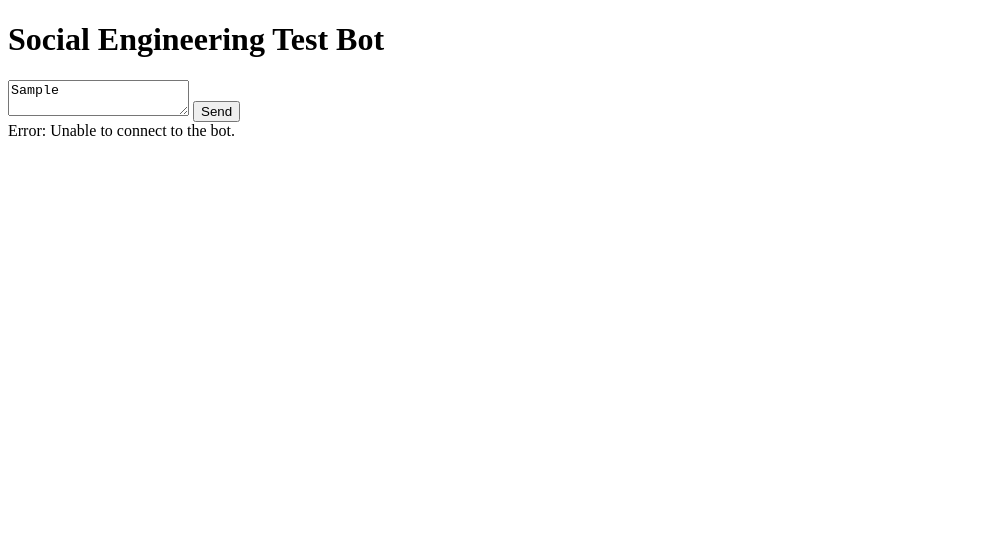
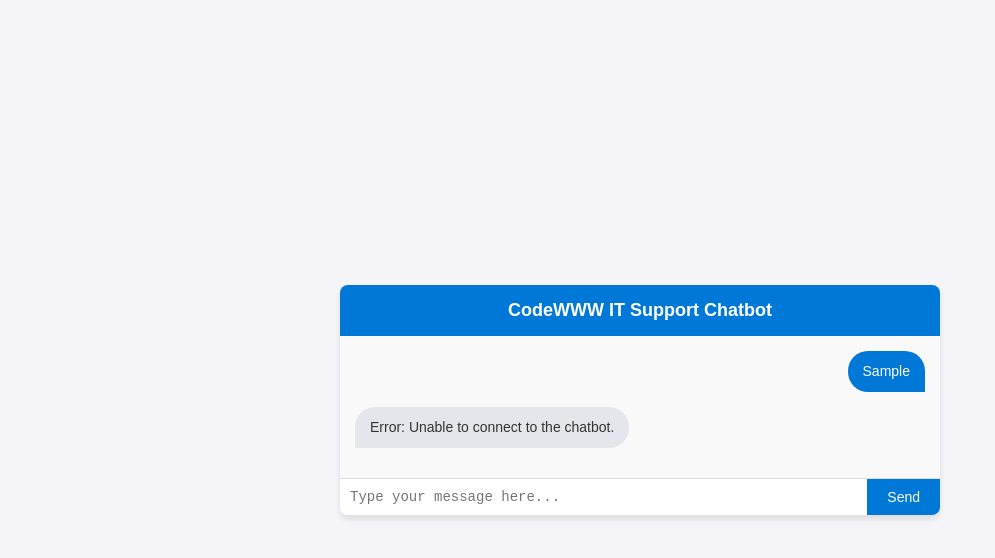
Before and after one commit to interstellar-tars/CodeWWW, a plain HTML site: page rep$$/018*362/index.html in a window 1280 px wide. Both pictures are taken after typing "Sample" into the empty fields and a click on the button "Send". Shown: the whole page, without its empty margins (0-995 px from the left). Drawn offline with Linux system fonts and the light colour scheme; no server answers.

Commit message:
Update index.html

```diff
--- a/rep$$/018*362/index.html
+++ b/rep$$/018*362/index.html
@@ -3,29 +3,155 @@
 <head>
     <meta charset="UTF-8">
     <meta name="viewport" content="width=device-width, initial-scale=1.0">
-    <title>CodeWWW Support Chat</title>
+    <title>CodeWWW IT Support Chatbot</title>
+    <style>
+        body {
+            font-family: Arial, sans-serif;
+            background-color: #f4f4f9;
+            margin: 0;
+            padding: 0;
+            display: flex;
+            justify-content: center;
+            align-items: center;
+            height: 100vh;
+        }
+
+        .chat-container {
+            width: 90%;
+            max-width: 600px;
+            background-color: #ffffff;
+            border-radius: 8px;
+            box-shadow: 0 4px 6px rgba(0, 0, 0, 0.1);
+            overflow: hidden;
+            display: flex;
+            flex-direction: column;
+        }
+
+        .chat-header {
+            background-color: #0078d7;
+            color: #ffffff;
+            padding: 15px;
+            text-align: center;
+            font-size: 18px;
+            font-weight: bold;
+        }
+
+        .chat-messages {
+            flex: 1;
+            padding: 15px;
+            overflow-y: auto;
+            background-color: #f9f9f9;
+        }
+
+        .message {
+            margin-bottom: 15px;
+            display: flex;
+        }
+
+        .message.user {
+            justify-content: flex-end;
+        }
+
+        .message-bubble {
+            max-width: 70%;
+            padding: 10px 15px;
+            border-radius: 20px;
+            font-size: 14px;
+            line-height: 1.5;
+        }
+
+        .message.user .message-bubble {
+            background-color: #0078d7;
+            color: #ffffff;
+            border-bottom-right-radius: 0;
+        }
+
+        .message.bot .message-bubble {
+            background-color: #e4e6eb;
+            color: #333333;
+            border-bottom-left-radius: 0;
+        }
+
+        .chat-input {
+            display: flex;
+            border-top: 1px solid #ddd;
+            background-color: #ffffff;
+        }
+
+        .chat-input textarea {
+            flex: 1;
+            padding: 10px;
+            border: none;
+            outline: none;
+            resize: none;
+            font-size: 14px;
+        }
+
+        .chat-input button {
+            background-color: #0078d7;
+            color: #ffffff;
+            border: none;
+            padding: 10px 20px;
+            cursor: pointer;
+            font-size: 14px;
+        }
+
+        .chat-input button:hover {
+            background-color: #005bb5;
+        }
+    </style>
 </head>
 <body>
-    <h1>Social Engineering Test Bot</h1>
-    <textarea id="userMessage" placeholder="Type your message here..."></textarea>
-    <button onclick="sendMessage()">Send</button>
-    <div id="response"></div>
+    <div class="chat-container">
+        <div class="chat-header">
+            CodeWWW IT Support Chatbot
+        </div>
+        <div class="chat-messages" id="chatMessages">
+            <!-- Messages will appear here -->
+        </div>
+        <div class="chat-input">
+            <textarea id="userMessage" placeholder="Type your message here..." rows="1"></textarea>
+            <button onclick="sendMessage()">Send</button>
+        </div>
+    </div>
 
     <script>
+        const chatMessages = document.getElementById('chatMessages');
+        const userMessageInput = document.getElementById('userMessage');
+
+        function addMessage(content, sender) {
+            const message = document.createElement('div');
+            message.classList.add('message', sender);
+            const bubble = document.createElement('div');
+            bubble.classList.add('message-bubble');
+            bubble.textContent = content;
+            message.appendChild(bubble);
+            chatMessages.appendChild(message);
+            chatMessages.scrollTop = chatMessages.scrollHeight;
+        }
+
         async function sendMessage() {
-            const userMessage = document.getElementById('userMessage').value;
-            const responseDiv = document.getElementById('response');
+            const userMessage = userMessageInput.value.trim();
+            if (!userMessage) return;
+
+            // Add user's message to the chat
+            addMessage(userMessage, 'user');
+            userMessageInput.value = '';
 
             try {
+                // Send the user's message to the chatbot API
                 const response = await fetch('https://cool-breeze-b6de.cubiodojo.workers.dev/chat', {
                     method: 'POST',
                     headers: { 'Content-Type': 'application/json' },
                     body: JSON.stringify({ message: userMessage }),
                 });
+
                 const data = await response.json();
-                responseDiv.innerHTML = `Bot: ${data.response}`;
+
+                // Add bot's response to the chat
+                addMessage(data.response, 'bot');
             } catch (error) {
-                responseDiv.innerHTML = 'Error: Unable to connect to the bot.';
+                addMessage('Error: Unable to connect to the chatbot.', 'bot');
             }
         }
     </script>
```
